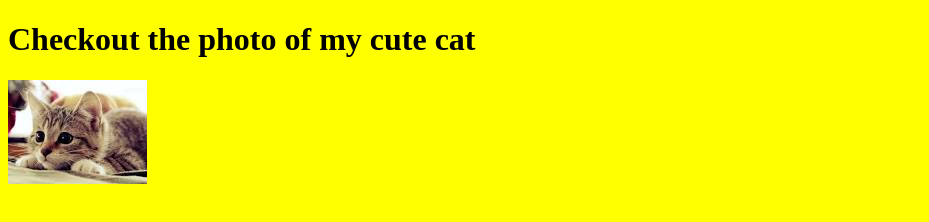
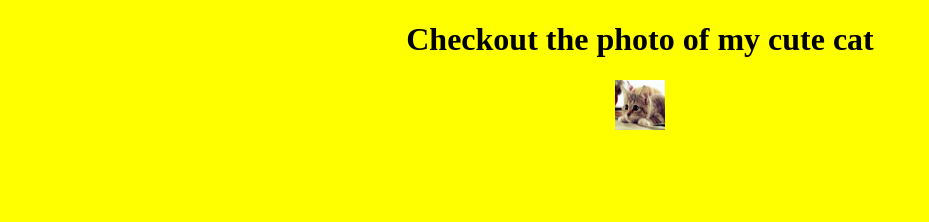
Before and after one commit to CristinaFoltea/terminal-vim, a plain HTML site: page index.html in a window 1280 px wide. Shown: the whole page, without its empty margins (0-929 px from the left). Drawn offline with Linux system fonts and the light colour scheme.

Commit message:
styled some more

```diff
--- a/style.css
+++ b/style.css
@@ -1,2 +1,8 @@
 body{
+text-align:center;
   background-color:yellow;}
+
+img{
+height:50px;
+width:50px;
+margin:auto auto;}
```
